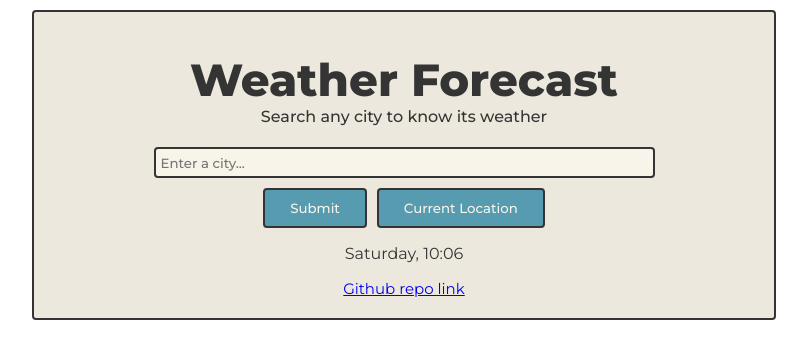
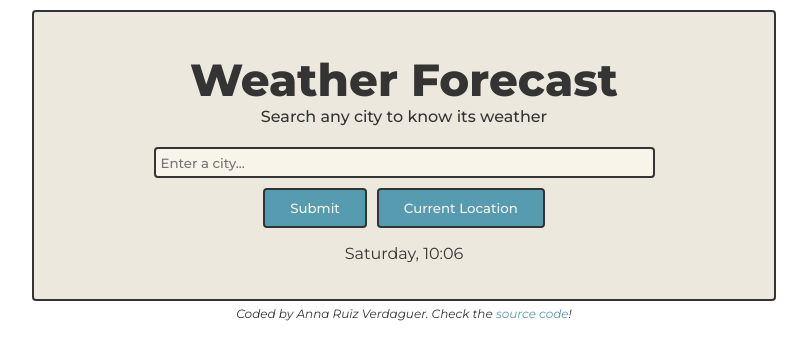
Before and after one commit to annaruizverdaguer/weather-react, a React (Create React App) app: page / in a window 1280 px wide. Shown: the top 360 px of the page, without its empty margins (236-1043 px from the left). Built offline with nearby package versions, Linux system fonts and the light colour scheme.

Commit message:
some bug fixing

```diff
--- a/src/App.css
+++ b/src/App.css
@@ -11,7 +11,7 @@
   font-family: "Montserrat", sans-serif;
   color: var(--darker-color);
   background-color: var(--main-color);
-  margin: 10px auto 50px auto;
+  margin: 10px auto 5px auto;
   padding: 20px;
   max-width: 700px;
   border-radius: 4px;
@@ -26,6 +26,20 @@
   font-weight: 800;
 }
 
+.footer {
+  text-align: center;
+  font-family: "Montserrat", sans-serif;
+  color: var(--darker-color);
+  font-size: 12px;
+  font-style: italic;
+  margin: 5px auto 50px auto;
+}
+
 .git-repo-source {
-  font-size: 15px;
+  color: var(--blue-color);
+  text-decoration: none;
 }
+
+.git-repo-source:hover {
+  text-decoration: underline;
+}
--- a/src/App.js
+++ b/src/App.js
@@ -4,20 +4,24 @@ import Search from "./Search";
 
 function App() {
   return (
-    <div className="App">
+    <div>
       {/* FIX THIS  */}
       {/* <FontAwesomeIcon icon="fa-solid fa-cloud-bolt" />*/}
-
+      <div className="App">
         <h1 className="main-title">Weather Forecast</h1>
 
         <Search />
-
+      </div>
+      <p className="footer">
+        Coded by Anna Ruiz Verdaguer. Check the{" "}
         <a
           href="https://github.com/annaruizverdaguer/weather-react"
           className="git-repo-source"
         >
-        Github repo link
+          source code
         </a>
+        !
+      </p>
     </div>
   );
 }
--- a/src/Forecast.js
+++ b/src/Forecast.js
@@ -12,7 +12,7 @@ export default function Forecast(props) {
 
   useEffect(() => {
     setLoaded(false);
-  }, [props.latitude]);
+  }, [props.city]);
 
   function handleResponse(response) {
     let forecastContainer = [];
@@ -50,7 +50,7 @@ export default function Forecast(props) {
     return (
       <div className="forecast-wrapper">
         <h4>Forecast for the following days:</h4>
-        <p>Loading forecast...</p>
+        <p>Loading forecast for {props.city}</p>
       </div>
     );
   }
--- a/src/Search.js
+++ b/src/Search.js
@@ -26,9 +26,12 @@ export default function Search() {
 
   function getWeatherAndForecastFromCity(event) {
     event.preventDefault();
+    setInformation(null);
+    setComponents(null);
 
     if (city.length > 0) {
       getCoordinatesFromCity(city).then((response) => {
+        if (response.data.length !== 0) {
           setComponents(
             <div>
               <Weather city={city} />
@@ -39,6 +42,9 @@ export default function Search() {
               />
             </div>
           );
+        } else {
+          setInformation(<p>Please enter a correct city name.</p>);
+        }
       });
     } else {
       setInformation(<p>Please enter a city name.</p>);
```
Lines whose indentation alone changed are shown as unchanged.
